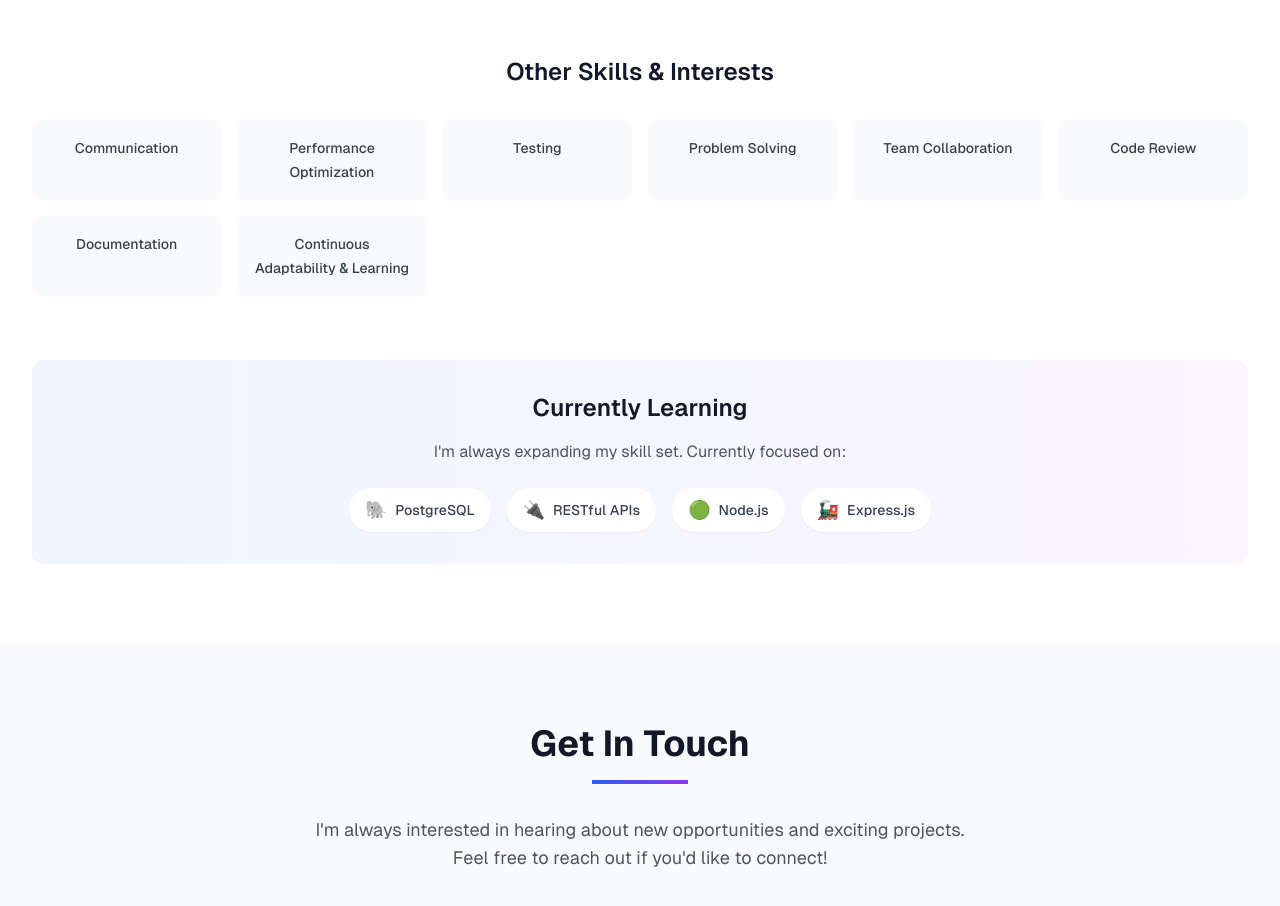
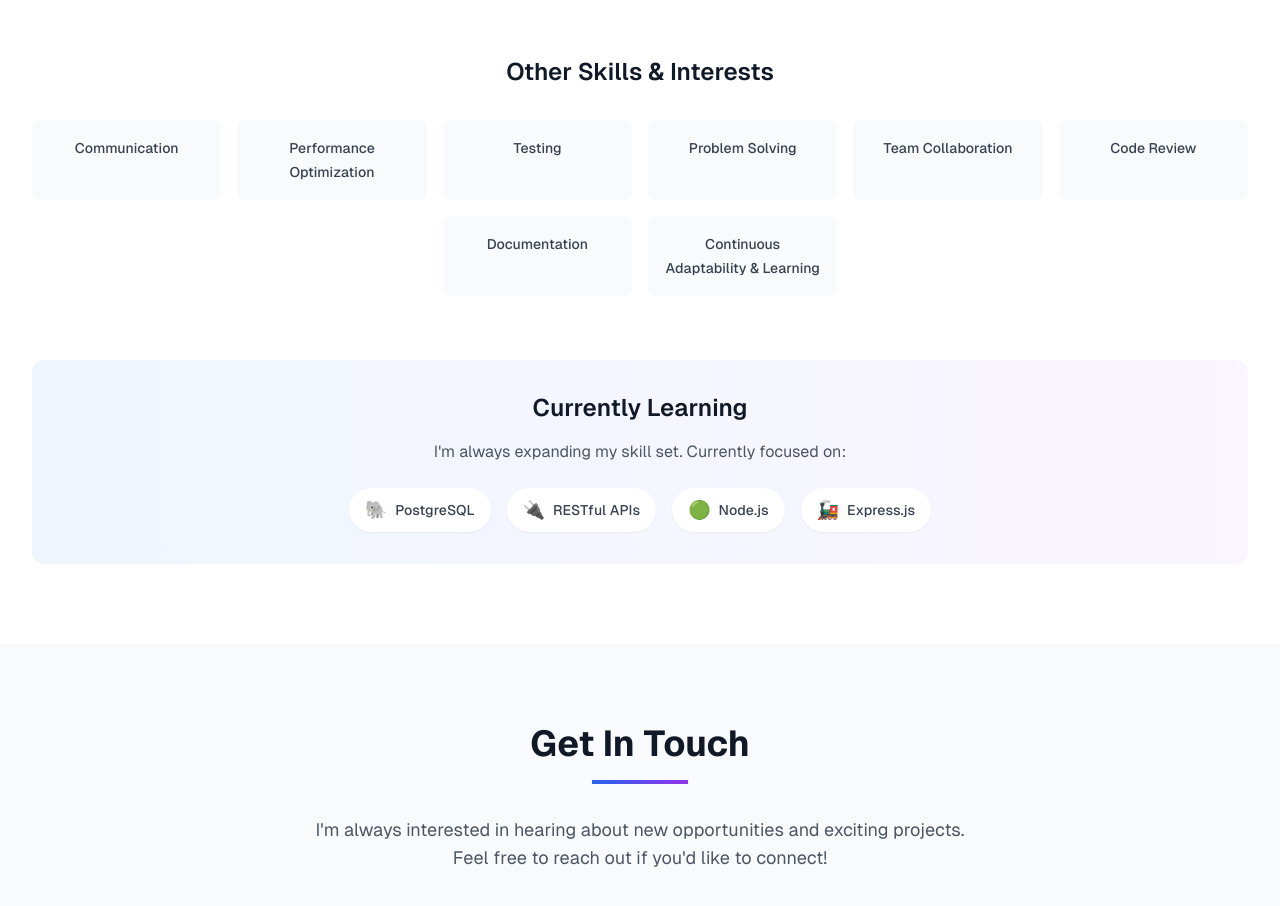
Before and after one commit to jadengong/portfolio, a Next.js app: page / in a window 1280 px wide. Shown: the part 4280-5186 px from the top of the page. Built offline with nearby package versions, Linux system fonts and the light colour scheme.

Commit message:
Center Other Skills & Interests

```diff
--- a/src/components/Skills.tsx
+++ b/src/components/Skills.tsx
@@ -77,14 +77,14 @@ export default function Skills() {
             Other Skills & Interests
           </h3>
 
-          <div className="grid grid-cols-2 md:grid-cols-4 lg:grid-cols-6 gap-4">
+          <div className="flex flex-wrap justify-center gap-4">
             {[
               "Communication", "Performance Optimization",  "Testing", "Problem Solving",  "Team Collaboration",
               "Code Review", "Documentation", "Continuous Adaptability & Learning"
             ].map((skill, index) => (
               <div
                 key={index}
-                className="bg-gray-50 dark:bg-gray-800 rounded-lg p-4 text-center hover:bg-gray-100 dark:hover:bg-gray-700 transition-colors"
+                className="bg-gray-50 dark:bg-gray-800 rounded-lg p-4 text-center hover:bg-gray-100 dark:hover:bg-gray-700 transition-colors w-[calc(50%-0.5rem)] md:w-[calc(25%-0.75rem)] lg:w-[calc(16.666%-0.833rem)]"
               >
                 <span className="text-sm font-medium text-gray-700 dark:text-gray-300">
                   {skill}
```
